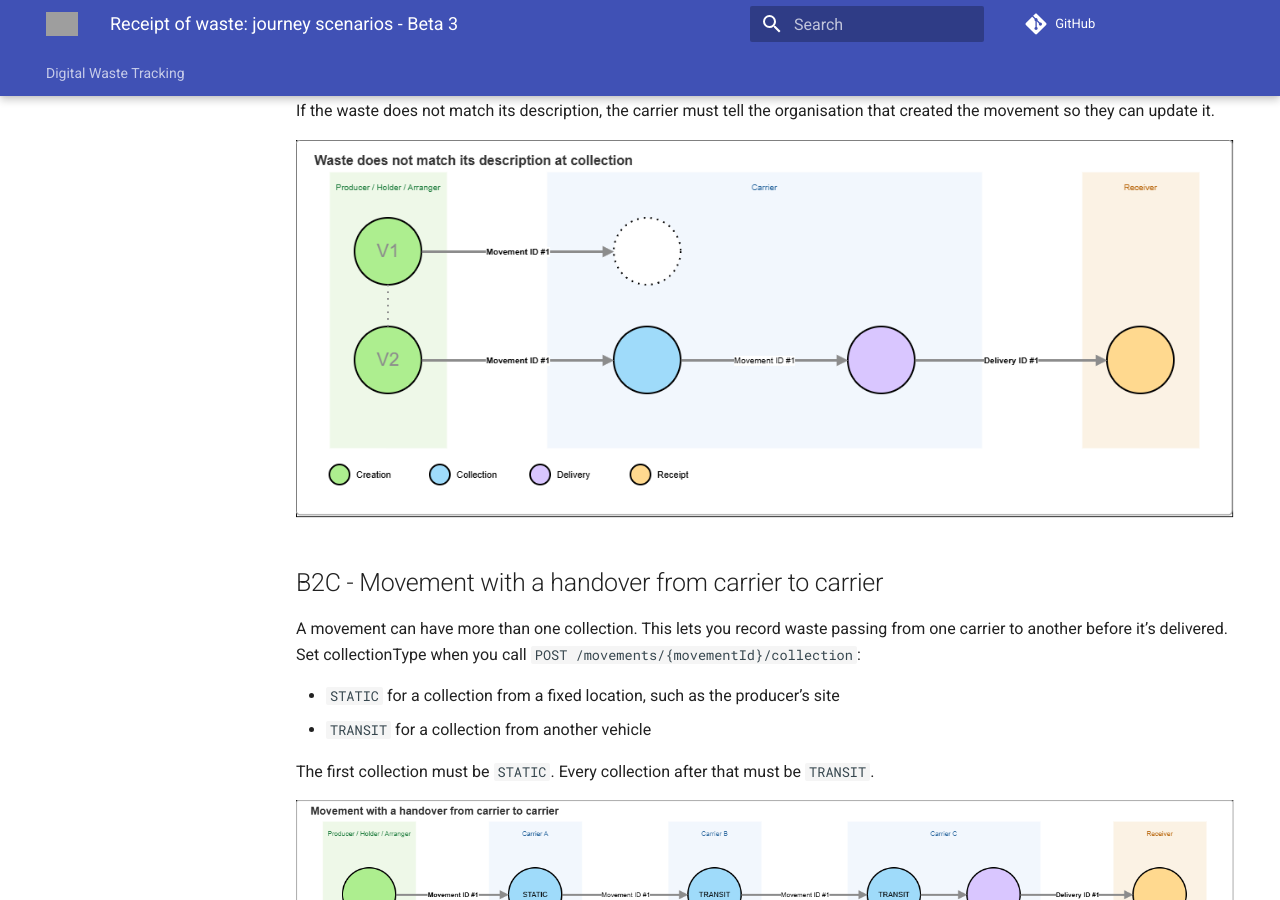
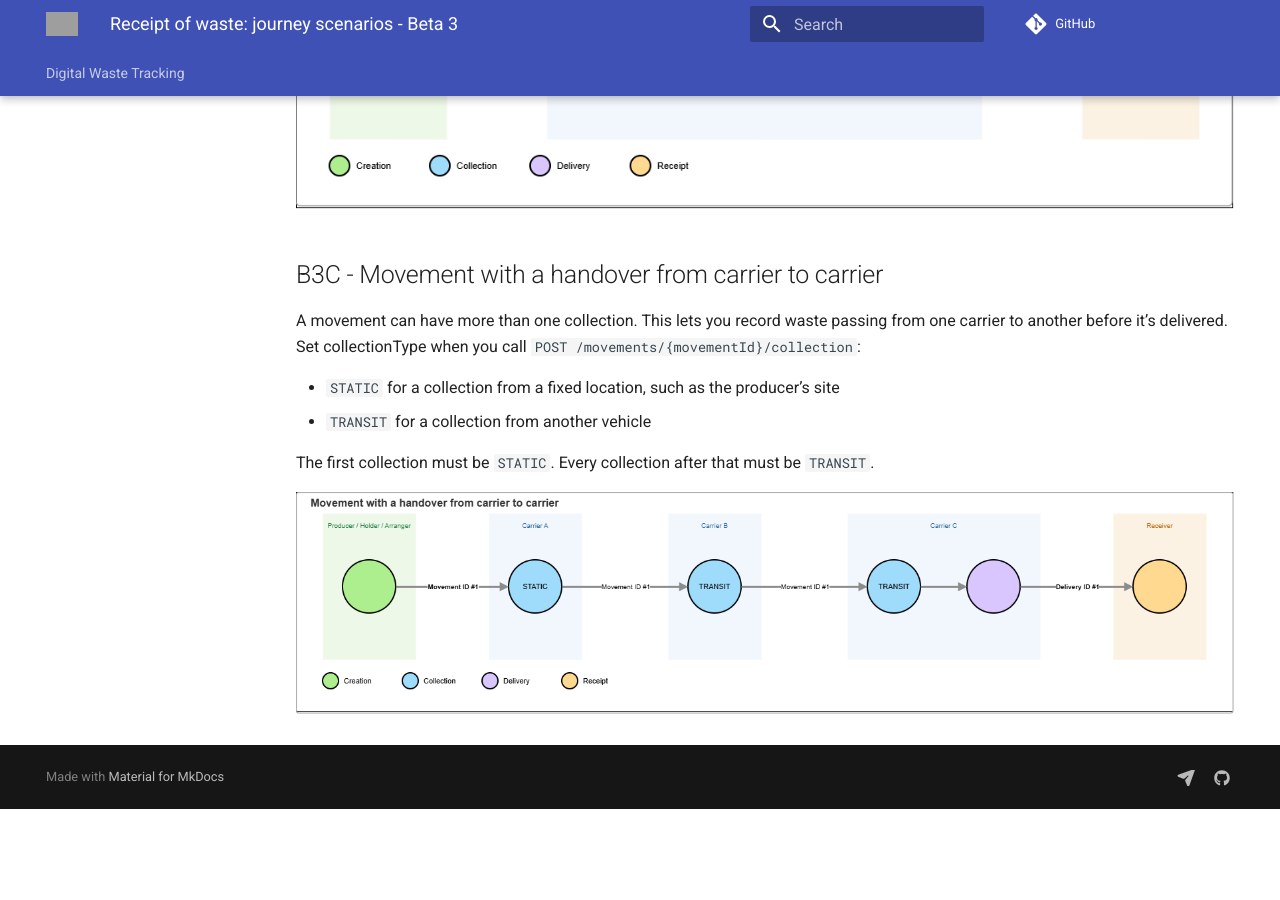
Before and after one commit to DEFRA/digital-waste-tracking-api-site, an MkDocs documentation site: the page built from docs/docs/drafts/journey-scenarios-beta-3.md, in a window 1280 px wide and 900 px high, scrolled down 5655 px. Built offline with MkDocs 1.6.1 and Material for MkDocs 9.7.7, drawn with Linux system fonts in a browser that asks for light colours; comment, search, counter and statistics services are not loaded; the version menu is left out; after the commit the page ends 6464 px from its top, so only the background shows below that; some of the changed text lies outside the part shown; grey boxes are pictures that could not be loaded.

Commit message:
Revise journey scenarios for Beta 3 updates
Updated journey scenarios for Beta 3, including new movements and corrections to previous sections.

```diff
--- a/docs/docs/drafts/journey-scenarios-beta-3.md
+++ b/docs/docs/drafts/journey-scenarios-beta-3.md
@@ -38,9 +37,6 @@
 
 ![Received without delivery ID](../../images/dwt-scenario-04-received-without-delivery-id.png)
 
-<br>
-
-## Beta 2
 
 ## B2A - Hazardous movement
 
@@ -71,9 +67,6 @@
 
 ![Linking related movements](../../images/dwt-scenario-08-linking-related-movements.png)
 
-<br>
-
-## Beta 3
 
 ## B3A - Permitted updates
 
@@ -100,7 +93,7 @@
 
 
 
-## B2C - Movement with a handover from carrier to carrier
+## B3C - Movement with a handover from carrier to carrier
 
 A movement can have more than one collection. This lets you record waste passing from one carrier to another before it’s delivered.
 Set collectionType when you call `POST /movements/{movementId}/collection`:
```
Also changed, not shown: other parts of docs/docs/drafts/journey-scenarios-beta-3.md (+1 -2 lines).
